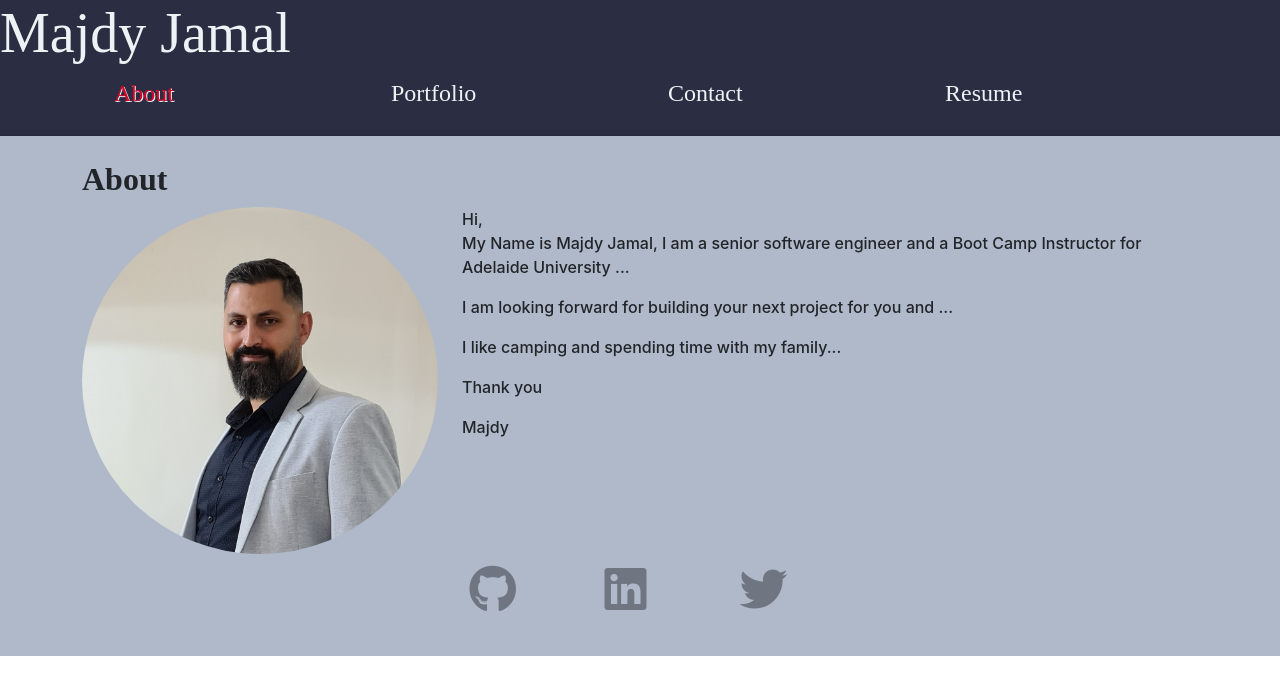
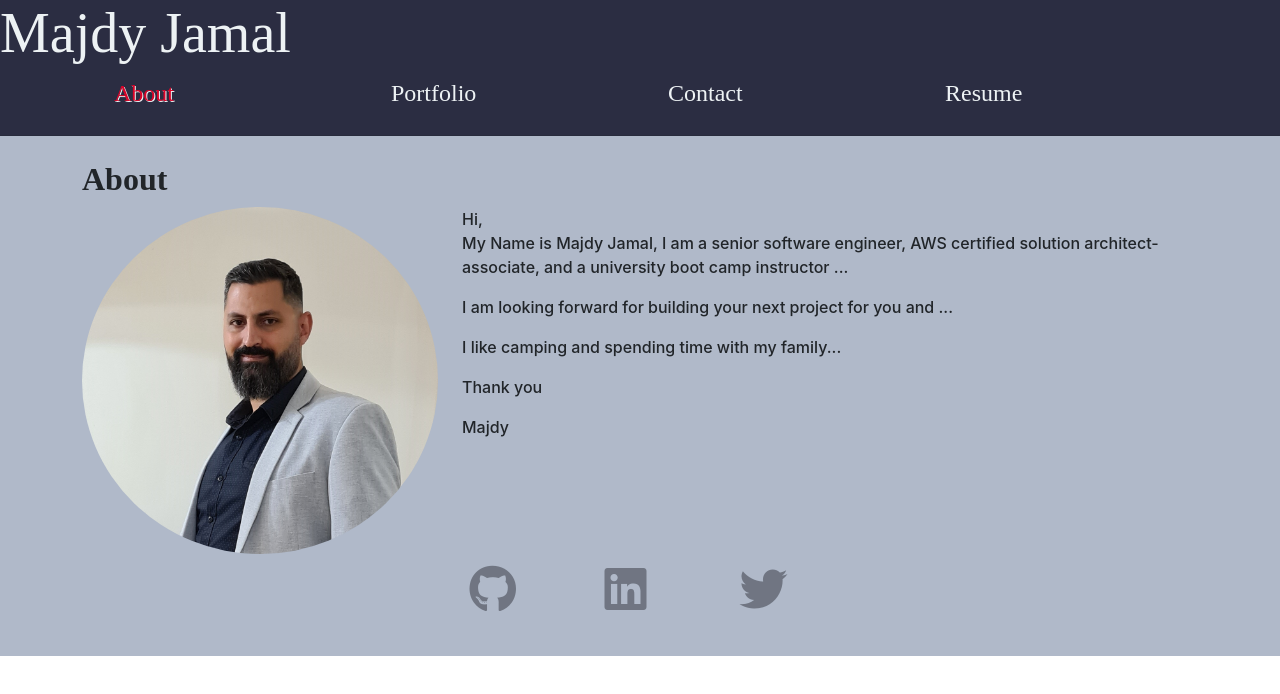
Before and after one commit to majdyjamal/portfolio-react, a React (Create React App) app: page / in a window 1280 px wide. Shown: the top 694 px of the page. Built offline with nearby package versions, Linux system fonts and the light colour scheme; a web font is replaced by a local one.

Commit message:
Added deployment scripts for  gh-pages.

```diff
--- a/src/components/AboutMe/index.js
+++ b/src/components/AboutMe/index.js
@@ -9,7 +9,7 @@ const AboutMe = () => {
                     <img className="profilePhoto" src={profileImage} alt="Majdy Jamal"  />
                 </div>
                 <div className="col-12 col-md-8">
-                    <p>Hi,<br/>My Name is Majdy Jamal, I am a senior software engineer and a Boot Camp Instructor for Adelaide University ...</p>
+                    <p>Hi,<br/>My Name is Majdy Jamal, I am a senior software engineer, AWS certified solution architect-associate, and a university boot camp instructor ...</p>
                     <p>I am looking forward for building your next project for you and ...</p>
                     <p>I like camping and spending time with my family...</p>
                     <p>Thank you</p>
```
Also changed, not shown: package.json (+7 -1 lines), 1 other file (tests, documents, lock files or other folders).
